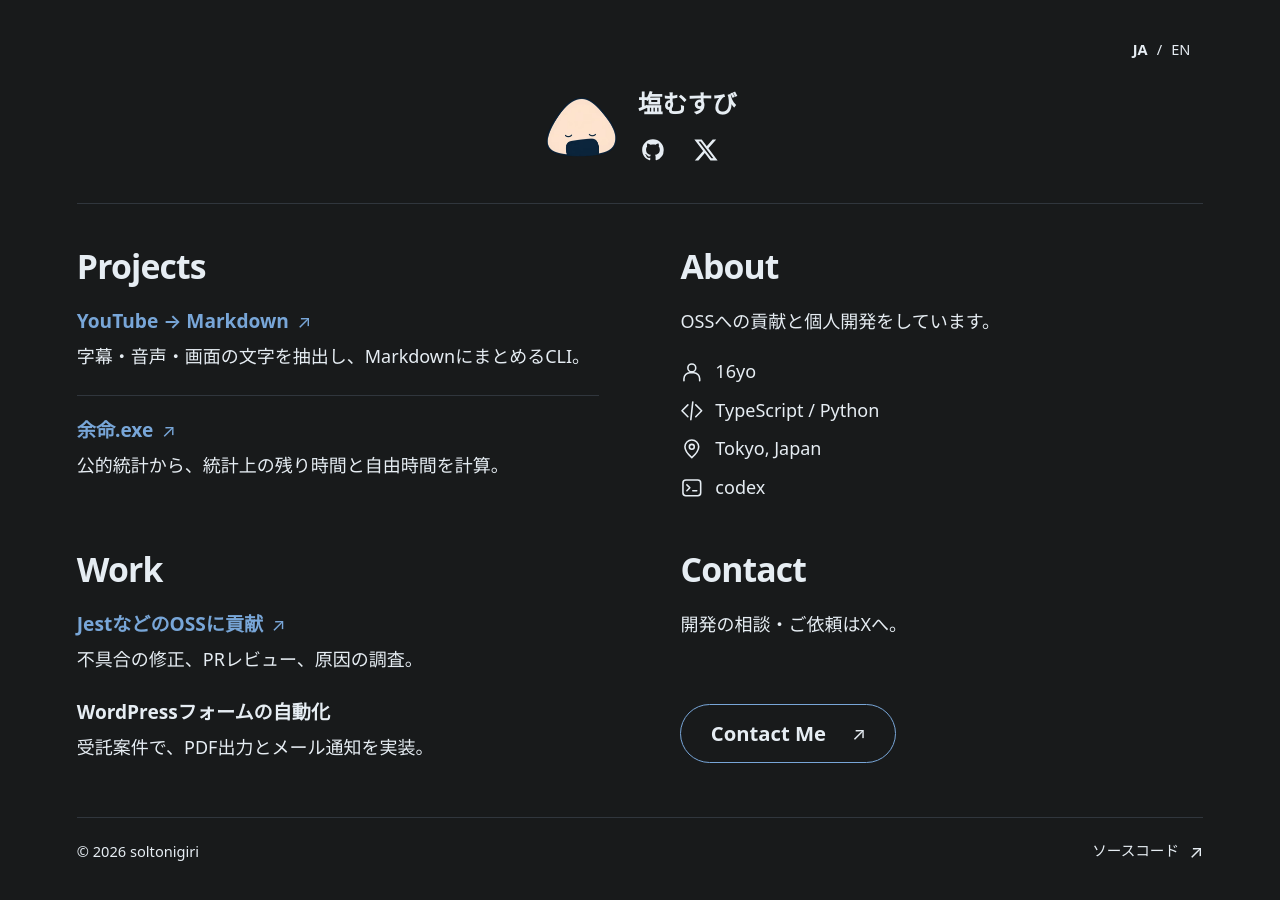
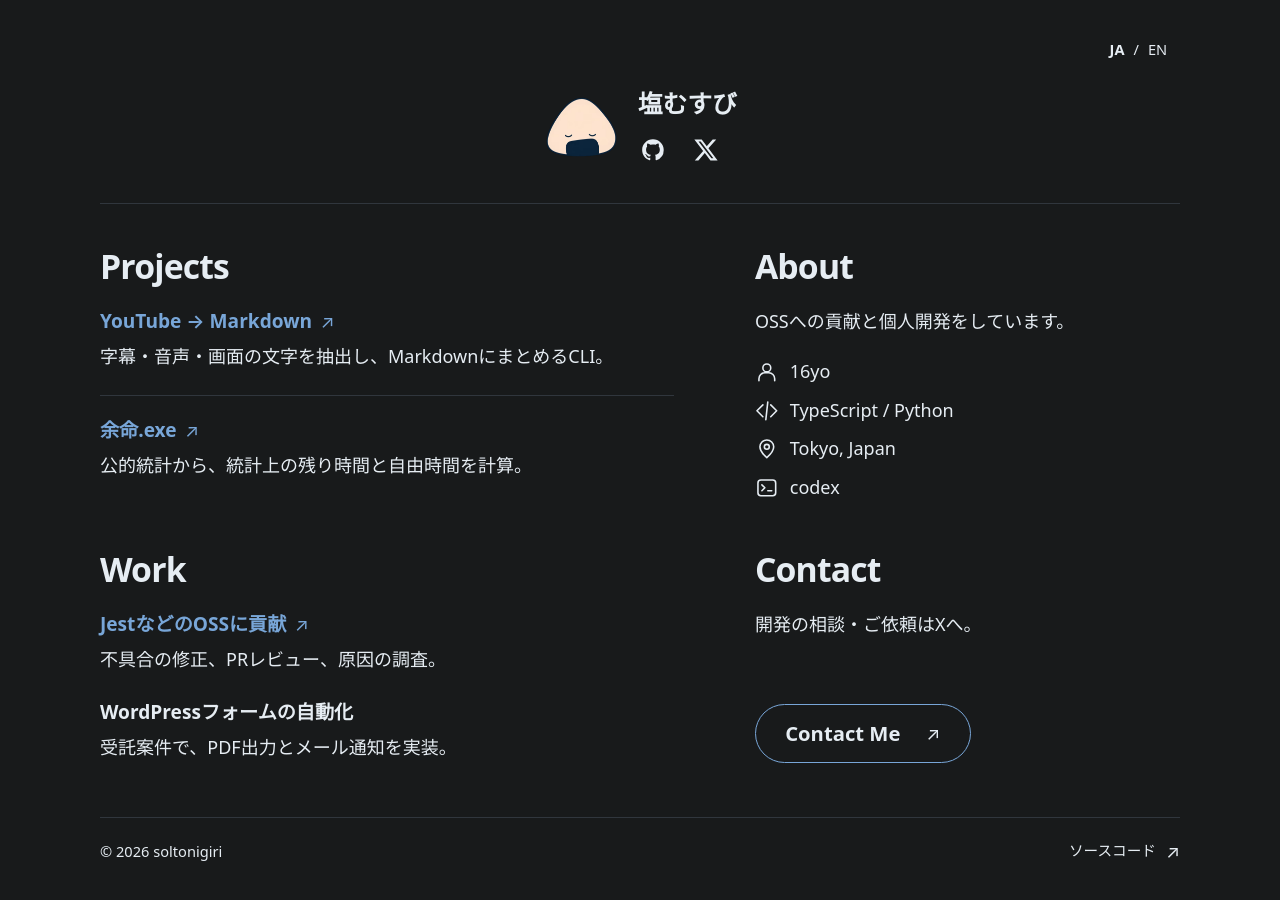
Before and after one commit to soltonigiri/profile-site, a website: page public/index.html in a window 1280 px wide. Drawn offline with Linux system fonts and the light colour scheme.

Commit message:
Balance portfolio width and desktop columns (#18)

```diff
--- a/public/style.css
+++ b/public/style.css
@@ -78,7 +78,7 @@ img {
 }
 
 .page {
-  width: min(88%, 76rem);
+  width: min(88%, 60rem);
   margin-inline: auto;
   padding-block: clamp(16px, 3vh, 40px);
 }
@@ -179,7 +179,7 @@ h1 {
 
 .content-columns {
   display: grid;
-  grid-template-columns: repeat(2, minmax(0, 1fr));
+  grid-template-columns: minmax(0, 1.35fr) minmax(0, 1fr);
   align-items: start;
   gap: 4.5rem;
   padding-top: 2.25rem;
```
Also changed, not shown: tests/site.spec.js (+8 -2 lines).
